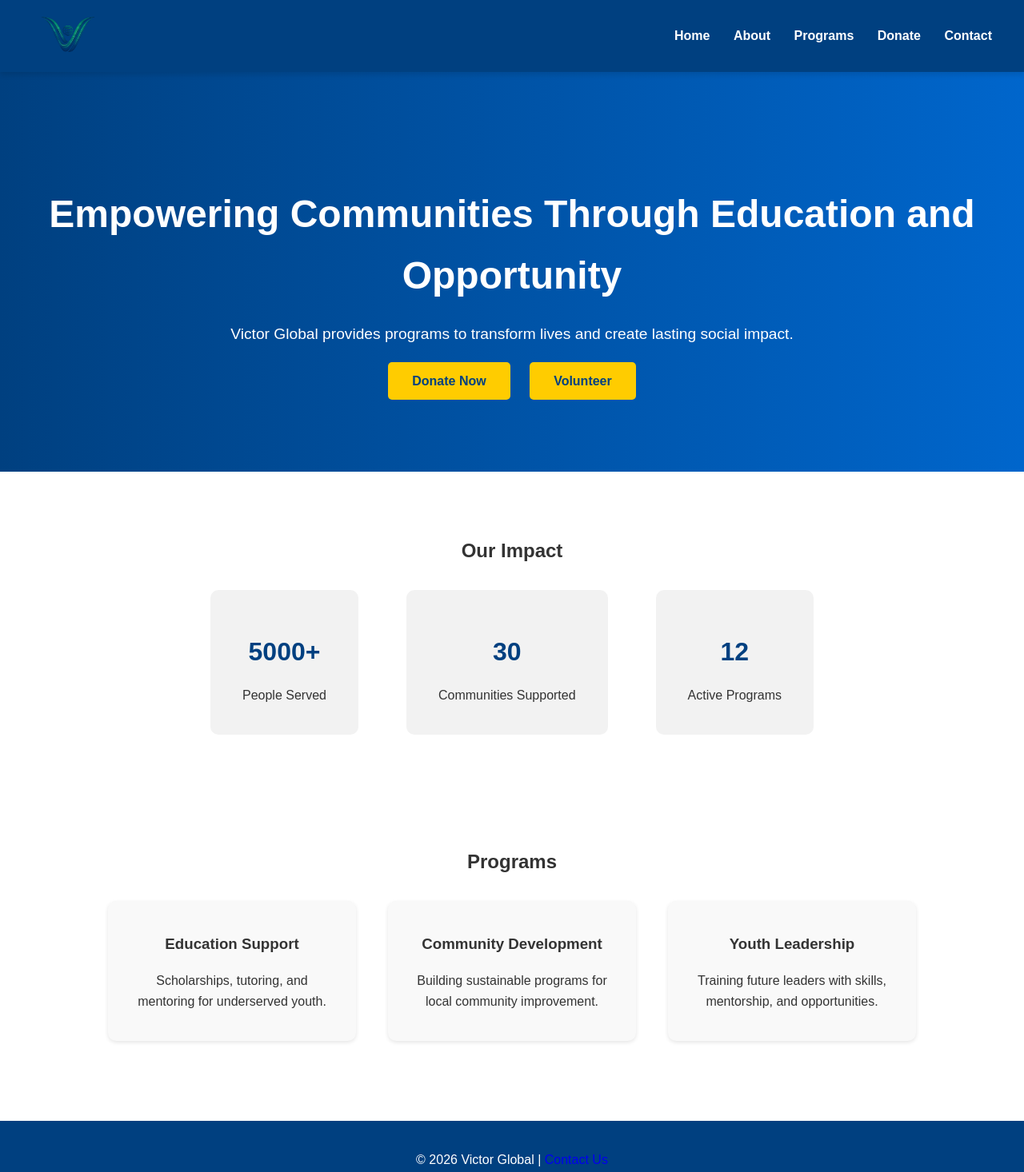
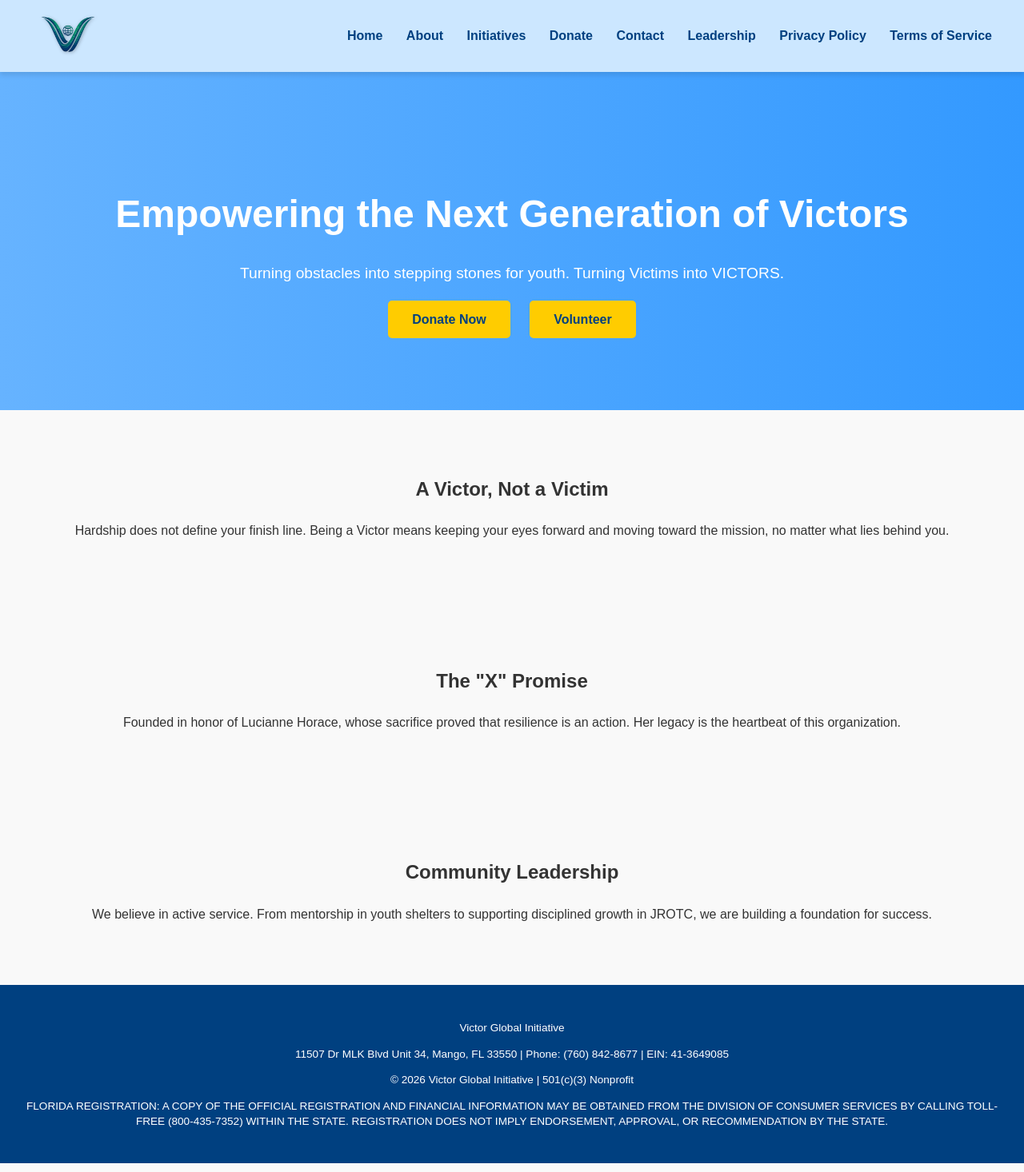
Before and after one commit to VGInitiative/victorglobal-site, a plain HTML site: page index.html in a window 1280 px wide. Shown: the whole page at 80% size. Drawn offline with Linux system fonts and the light colour scheme.

Commit message:
Professional update

```diff
--- a/assets/ccs/style.css
+++ /dev/null
@@ -1,109 +0,0 @@
-body {
-    font-family: 'Arial', 'Helvetica', sans-serif;
-    line-height: 1.6;
-    color: #333;
-}
-
-main h1, main h2 {
-    text-align: center;
-    margin-top: 30px;
-    font-weight: 700;
-}
-
-main ul {
-    list-style: none;
-    text-align: center;
-    padding: 0;
-}
-
-main ul li {
-    margin: 10px 0;
-    font-size: 1.1rem;
-}
-header {
-    background: #004080;
-    color: white;
-    padding: 15px 40px;
-    display: flex;
-    align-items: center;
-    justify-content: space-between;
-    box-shadow: 0 4px 6px rgba(0,0,0,0.1);
-    position: sticky;
-    top: 0;
-    z-index: 1000;
-}
-
-header nav a {
-    color: white;
-    margin-left: 25px;
-    text-decoration: none;
-    font-weight: 600;
-    transition: color 0.3s;
-}
-
-header nav a:hover {
-    color: #ffcc00; /* subtle highlight on hover */
-}
-
-.logo {
-    max-height: 60px;
-    width: auto;
-}
-.hero {
-    text-align: center;
-    padding: 100px 20px;
-    background: linear-gradient(to right, #004080, #0066cc);
-    color: white;
-}
-
-.hero h1 {
-    font-size: 3rem;
-    margin-bottom: 20px;
-}
-
-.hero p {
-    font-size: 1.2rem;
-    margin-bottom: 30px;
-}
-
-.hero .btn {
-    padding: 15px 30px;
-    margin: 10px;
-    background: #ffcc00;
-    color: #004080;
-    text-decoration: none;
-    font-weight: bold;
-    border-radius: 5px;
-    transition: transform 0.2s;
-}
-
-.hero .btn:hover {
-    transform: scale(1.05);
-}
-.stats {
-    display: flex;
-    justify-content: center;
-    gap: 60px;
-    margin: 40px 0;
-}
-
-.stats div {
-    background: #f2f2f2;
-    padding: 20px 40px;
-    border-radius: 10px;
-    text-align: center;
-}
-
-.stats h3 {
-    font-size: 2rem;
-    color: #004080;
-    margin-bottom: 5px;
-}
-footer { background:#004080; color:white; text-align:center; padding:15px; }
-main h1, main h2 { text-align:center; margin-top:20px; }
-main ul { list-style:none; text-align:center; padding:0; }
-main ul li { margin:5px 0; }
-form { display:flex; flex-direction:column; max-width:400px; margin:auto; }
-form label { margin-top:10px; }
-form input, form textarea { padding:8px; margin-top:5px; }
-form button { margin-top:15px; padding:10px; background:#004080; color:white; border:none; border-radius:5px; cursor:pointer; }
--- a/assets/css/style.css
+++ b/assets/css/style.css
@@ -1,35 +1,35 @@
-/* Global */
-body { font-family: 'Arial', sans-serif; line-height:1.6; margin:0; color:#333; }
+/* General */
+body { font-family: 'Arial', sans-serif; line-height:1.6; margin:0; color:#333; background:#f9f9f9; }
 a { text-decoration:none; }
 ul { padding:0; list-style:none; }
 
 /* Header */
 header {
-    background:#004080;
-    color:white;
-    padding:15px 40px;
-    display:flex;
-    align-items:center;
-    justify-content:space-between;
-    box-shadow:0 4px 6px rgba(0,0,0,0.1);
-    position:sticky;
-    top:0;
-    z-index:1000;
+    background: #cce7ff; /* pale light blue */
+    color: #004080;
+    padding: 15px 40px;
+    display: flex;
+    align-items: center;
+    justify-content: space-between;
+    box-shadow: 0 4px 6px rgba(0,0,0,0.1);
+    position: sticky;
+    top: 0;
+    z-index: 1000;
 }
 header nav a {
-    color:white;
-    margin-left:25px;
-    font-weight:600;
-    transition:color 0.3s;
+    color: #004080;
+    margin-left: 25px;
+    font-weight: 600;
+    transition: color 0.3s;
 }
-header nav a:hover { color:#ffcc00; }
-.logo { max-height:60px; width:auto; }
+header nav a:hover { color: #ff9900; }
+.logo { max-height: 60px; width:auto; filter: drop-shadow(1px 1px 2px rgba(0,0,0,0.3)); }
 
 /* Hero Section */
 .hero {
     text-align:center;
     padding:100px 20px;
-    background: linear-gradient(to right, #004080, #0066cc);
+    background: linear-gradient(to right, #66b3ff, #3399ff);
     color:white;
 }
 .hero h1 { font-size:3rem; margin-bottom:20px; }
@@ -41,23 +41,36 @@
     color:#004080;
     font-weight:bold;
     border-radius:5px;
-    transition:transform 0.2s;
+    transition: transform 0.2s;
 }
-.hero .btn:hover { transform:scale(1.05); }
+.hero .btn:hover { transform: scale(1.05); }
 
-/* Impact Section */
-.impact { text-align:center; padding:60px 20px; }
-.stats { display:flex; justify-content:center; gap:60px; flex-wrap:wrap; margin-top:30px; }
-.stats div { background:#f2f2f2; padding:20px 40px; border-radius:10px; text-align:center; }
-.stats h3 { font-size:2rem; color:#004080; margin-bottom:5px; }
+/* Sections */
+section { padding:60px 20px; text-align:center; }
+.stats, .program-cards { display:flex; justify-content:center; gap:40px; flex-wrap:wrap; margin-top:30px; }
+.stats div, .program-cards div { background:#ffffff; box-shadow:0 2px 5px rgba(0,0,0,0.1); padding:20px 30px; border-radius:10px; width:250px; }
+.stats h3, .program-cards h3 { color:#004080; }
 
-/* Programs Overview */
-.programs-overview { text-align:center; padding:60px 20px; }
-.program-cards { display:flex; justify-content:center; gap:40px; flex-wrap:wrap; margin-top:30px; }
-.program-cards div { background:#f9f9f9; padding:20px 30px; border-radius:10px; width:250px; box-shadow:0 2px 5px rgba(0,0,0,0.1); }
+/* Images */
+img.founder { max-width:200px; border-radius:50%; margin:20px 0; }
+
+/* Forms */
+form { max-width:500px; margin:0 auto; text-align:left; }
+form input, form textarea { width:100%; padding:10px; margin-bottom:15px; border-radius:5px; border:1px solid #ccc; }
+form input[type=submit] { background:#ffcc00; color:#004080; font-weight:bold; border:none; cursor:pointer; }
+form input[type=submit]:hover { background:#ffb700; }
 
 /* Footer */
-footer { background:#004080; color:white; text-align:center; padding:20px; margin-top:40px; }
+footer {
+    background:#004080;
+    color:#ffffff;
+    text-align:center;
+    padding:30px 20px;
+    font-size:0.85rem;
+    line-height:1.4;
+}
+footer a { color: #ffcc00; }
+footer a:hover { color:#ffffff; }
 
 /* Responsive */
 @media(max-width:768px){
--- a/index.html
+++ b/index.html
@@ -3,62 +3,53 @@
 <head>
 <meta charset="UTF-8">
 <meta name="viewport" content="width=device-width, initial-scale=1.0">
-<title>Victor Global</title>
+<title>Victor Global Initiative</title>
 <link rel="stylesheet" href="assets/css/style.css">
 </head>
 <body>
 <header>
-  <img src="assets/images/logo.png" alt="Victor Global Logo" class="logo">
+  <img src="assets/images/logo.png" alt="Victor Global Initiative Logo" class="logo">
   <nav>
     <a href="index.html">Home</a>
     <a href="about.html">About</a>
-    <a href="programs.html">Programs</a>
+    <a href="initiatives.html">Initiatives</a>
     <a href="donate.html">Donate</a>
     <a href="contact.html">Contact</a>
+    <a href="leadership.html">Leadership</a>
+    <a href="privacy.html">Privacy Policy</a>
+    <a href="terms.html">Terms of Service</a>
   </nav>
 </header>
 
 <main>
-  <!-- Hero Section -->
   <section class="hero">
-    <h1>Empowering Communities Through Education and Opportunity</h1>
-    <p>Victor Global provides programs to transform lives and create lasting social impact.</p>
+    <h1>Empowering the Next Generation of Victors</h1>
+    <p>Turning obstacles into stepping stones for youth. Turning Victims into VICTORS.</p>
     <a href="donate.html" class="btn">Donate Now</a>
     <a href="contact.html" class="btn">Volunteer</a>
   </section>
 
-  <!-- Impact Section -->
-  <section class="impact">
-    <h2>Our Impact</h2>
-    <div class="stats">
-      <div><h3>5000+</h3><p>People Served</p></div>
-      <div><h3>30</h3><p>Communities Supported</p></div>
-      <div><h3>12</h3><p>Active Programs</p></div>
-    </div>
+  <section>
+    <h2>A Victor, Not a Victim</h2>
+    <p>Hardship does not define your finish line. Being a Victor means keeping your eyes forward and moving toward the mission, no matter what lies behind you.</p>
   </section>
 
-  <!-- Programs Overview -->
-  <section class="programs-overview">
-    <h2>Programs</h2>
-    <div class="program-cards">
-      <div>
-        <h3>Education Support</h3>
-        <p>Scholarships, tutoring, and mentoring for underserved youth.</p>
-      </div>
-      <div>
-        <h3>Community Development</h3>
-        <p>Building sustainable programs for local community improvement.</p>
-      </div>
-      <div>
-        <h3>Youth Leadership</h3>
-        <p>Training future leaders with skills, mentorship, and opportunities.</p>
-      </div>
-    </div>
+  <section>
+    <h2>The "X" Promise</h2>
+    <p>Founded in honor of Lucianne Horace, whose sacrifice proved that resilience is an action. Her legacy is the heartbeat of this organization.</p>
+  </section>
+
+  <section>
+    <h2>Community Leadership</h2>
+    <p>We believe in active service. From mentorship in youth shelters to supporting disciplined growth in JROTC, we are building a foundation for success.</p>
   </section>
 </main>
 
 <footer>
-  <p>© 2026 Victor Global | <a href="contact.html">Contact Us</a></p>
+  <p>Victor Global Initiative</p>
+  <p>11507 Dr MLK Blvd Unit 34, Mango, FL 33550 | Phone: (760) 842-8677 | EIN: 41-3649085</p>
+  <p>© 2026 Victor Global Initiative | 501(c)(3) Nonprofit</p>
+  <p>FLORIDA REGISTRATION: A COPY OF THE OFFICIAL REGISTRATION AND FINANCIAL INFORMATION MAY BE OBTAINED FROM THE DIVISION OF CONSUMER SERVICES BY CALLING TOLL-FREE (800-435-7352) WITHIN THE STATE. REGISTRATION DOES NOT IMPLY ENDORSEMENT, APPROVAL, OR RECOMMENDATION BY THE STATE.</p>
 </footer>
 </body>
 </html>
```
Also changed, not shown: about.html (+23 -17 lines), initiatives.html (added), leadership.html (added), privacy.html (added), terms.html (added).
